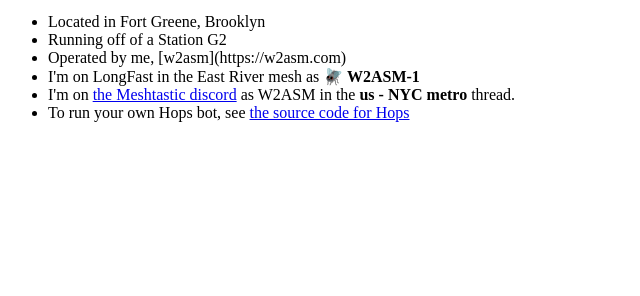
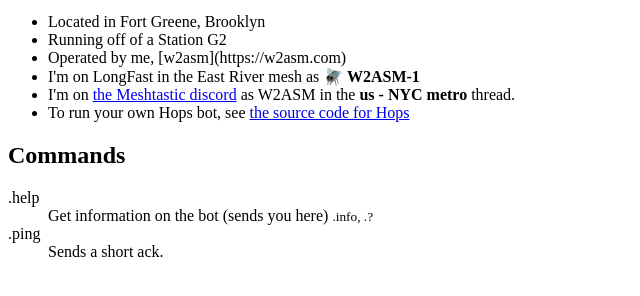
Before and after one commit to morria/w2asm, a plain HTML site: page hops/index.html in a window 1280 px wide. Shown: the part 88-384 px from the top of the page, without its empty margins (0-640 px from the left). Drawn offline with Linux system fonts and the light colour scheme.

Commit message:
Adding hops commands

```diff
--- a/hops/index.html
+++ b/hops/index.html
@@ -12,5 +12,18 @@
 			<li>I'm on <a href="https://discord.com/invite/ktMAKGBnBs">the Meshtastic discord</a> as W2ASM in the <b>us - NYC metro</b> thread.</li>
 			<li>To run your own Hops bot, see <a href="https://github.com/morria/hops">the source code for Hops</a></li>
 		</ul>
+		<h2>Commands</h2>
+		<dl>
+			<dt>.help</dt>
+			<dd>
+				Get information on the bot (sends you here)
+				<small>.info, .?</small>
+			</dd>
+
+			<dt>.ping</dt>
+			<dd>
+				Sends a short ack.
+			</dd>
+		</dl>
 	</body>
 </html>
```
